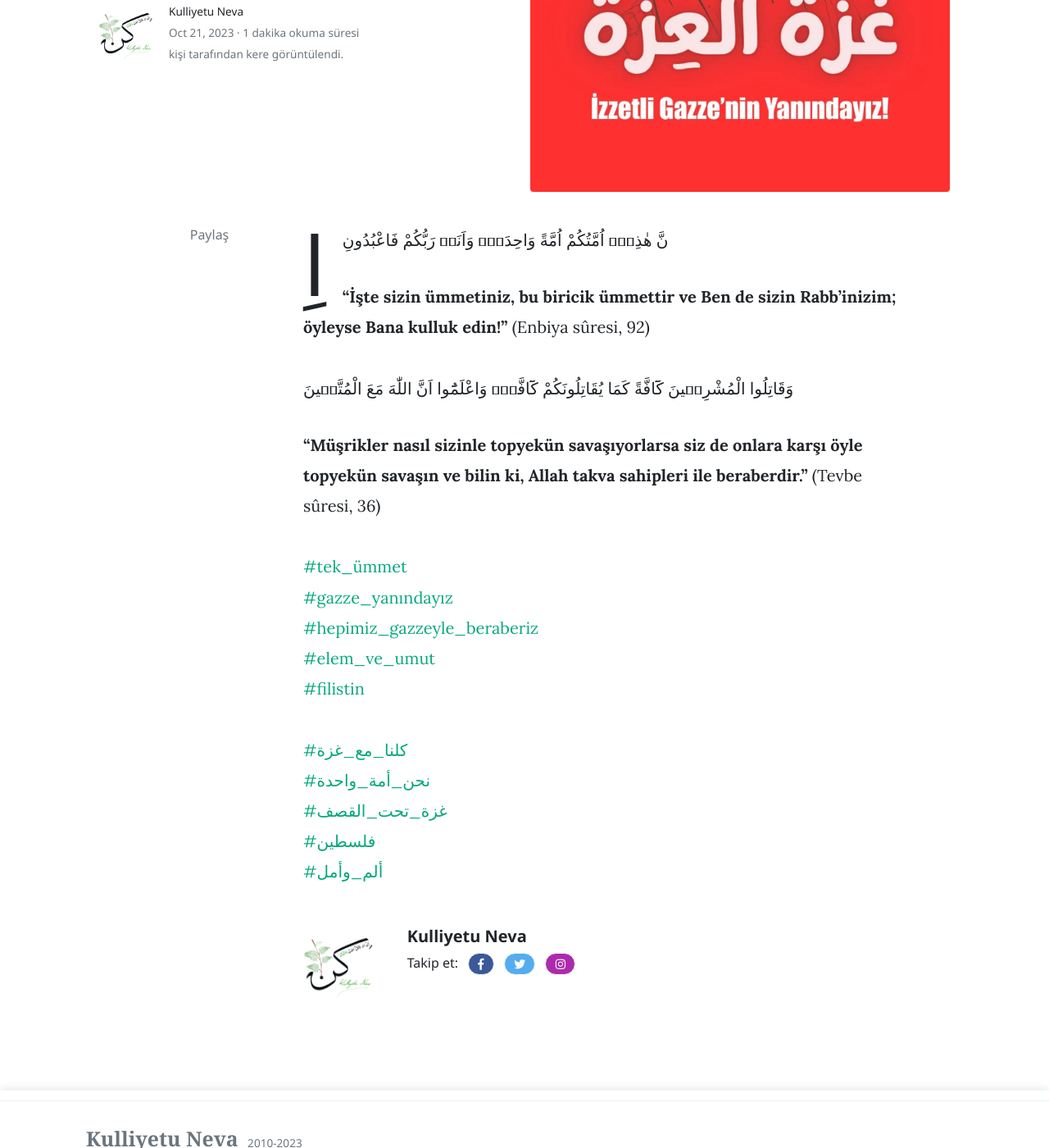
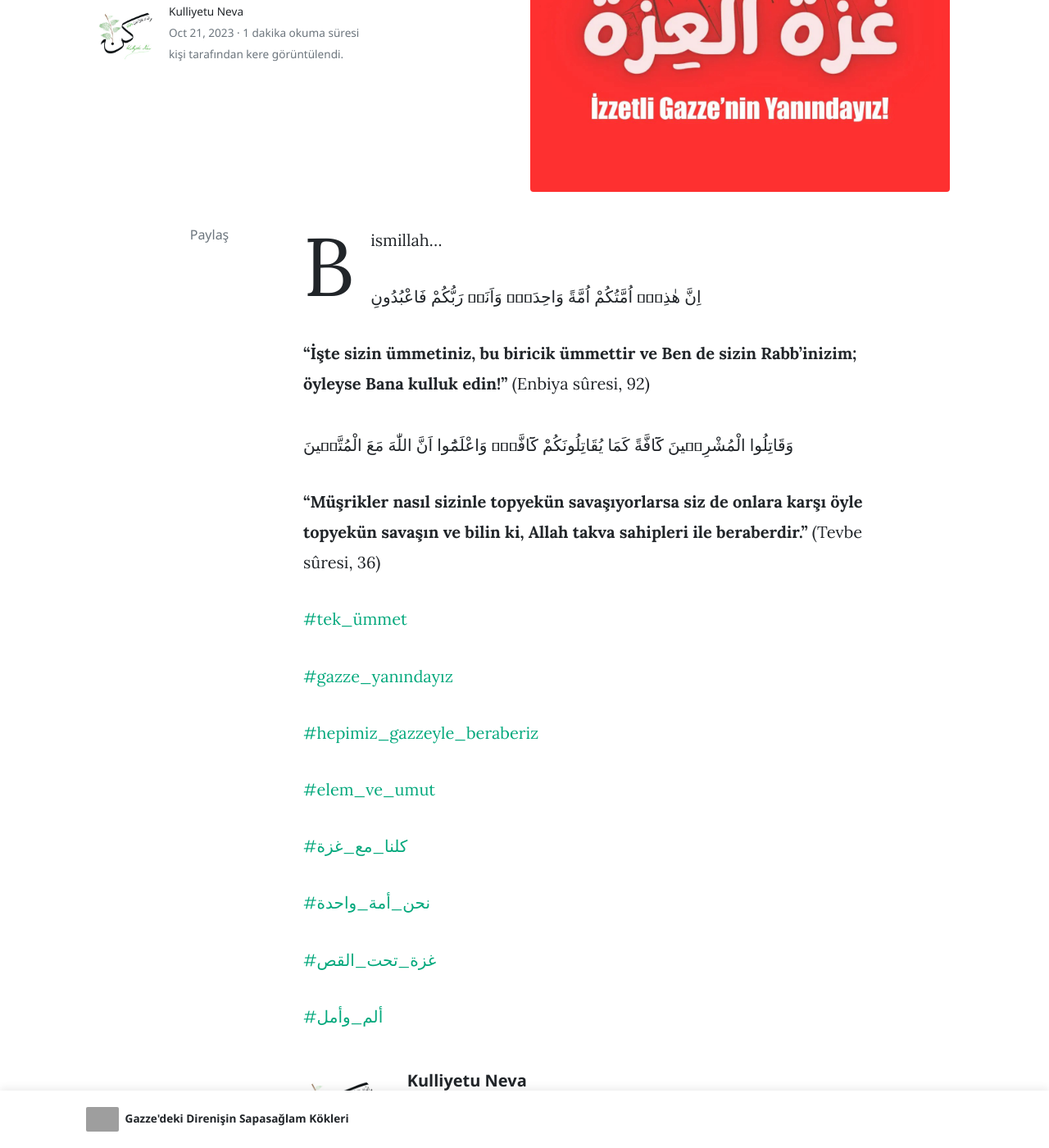
Before and after one commit to kulliyetuneva/website, a Jekyll site: the page built from _posts/2023-10-21-gazze-ile-uyanis-ahmed-es-seyyid.md, in a window 1280 px wide and 1400 px high, scrolled down 491 px. Shown: the whole window at 82% size. Built offline with Jekyll 4.4.1, drawn with Linux system fonts in a browser that asks for light colours; nearby versions of some CDN libraries; comment, search, counter and statistics services are not loaded; grey boxes are pictures that could not be loaded.

Commit message:
Update Yazı “2023-10-21-gazze-ile-uyanis-ahmed-es-seyyid”

```diff
--- a/_posts/2023-10-21-gazze-ile-uyanis-ahmed-es-seyyid.md
+++ b/_posts/2023-10-21-gazze-ile-uyanis-ahmed-es-seyyid.md
@@ -6,22 +6,28 @@
   - Gündeme Dair
 image: /assets/images/gazze.jpeg
 ---
+B﻿ismillah...
+
 اِنَّ هٰذِه۪ٓ اُمَّتُكُمْ اُمَّةً وَاحِدَةًۘ وَاَنَا۬ رَبُّكُمْ فَاعْبُدُونِ
 
 **"İşte sizin ümmetiniz, bu biricik ümmettir ve Ben de sizin Rabb’inizim; öyleyse Bana kulluk edin!"** (Enbiya sûresi, 92)\
 \
 وَقَاتِلُوا الْمُشْرِك۪ينَ كَٓافَّةً كَمَا يُقَاتِلُونَكُمْ كَٓافَّةًۜ وَاعْلَمُٓوا اَنَّ اللّٰهَ مَعَ الْمُتَّق۪ينَ
 
-**"Müşrikler nasıl sizinle topyekün savaşıyorlarsa siz de onlara karşı öyle topyekün savaşın ve bilin ki, Allah takva sahipleri ile beraberdir."** (Tevbe sûresi, 36)\
-\
-[\#tek_ümmet](https://www.facebook.com/hashtag/tek_%C3%BCmmet?__eep__=6&__cft__[0]=AZVgi0r0J-1w3HU9uy3Xtoli5pJ6m24JnoM6Yw1P5MfDwV9B_5tSlltD5Us5Cyua9_PouA6tRiAEMT7mXPPXpLDxVW9KE4kBncE9frOP5Hd-3e1eOcTeHojK1p4jRUW47dkKt_4AtoW83hd5rCT_EP1a9gG1K-TmS6lu0gMVDbCIng&__tn__=*NK*F)\
-[\#gazze_yanındayız](https://www.facebook.com/hashtag/gazze_yan%C4%B1nday%C4%B1z?__eep__=6&__cft__[0]=AZVgi0r0J-1w3HU9uy3Xtoli5pJ6m24JnoM6Yw1P5MfDwV9B_5tSlltD5Us5Cyua9_PouA6tRiAEMT7mXPPXpLDxVW9KE4kBncE9frOP5Hd-3e1eOcTeHojK1p4jRUW47dkKt_4AtoW83hd5rCT_EP1a9gG1K-TmS6lu0gMVDbCIng&__tn__=*NK*F)\
-[\#hepimiz_gazzeyle_beraberiz](https://www.facebook.com/hashtag/hepimiz_gazzeyle_beraberiz?__eep__=6&__cft__[0]=AZVgi0r0J-1w3HU9uy3Xtoli5pJ6m24JnoM6Yw1P5MfDwV9B_5tSlltD5Us5Cyua9_PouA6tRiAEMT7mXPPXpLDxVW9KE4kBncE9frOP5Hd-3e1eOcTeHojK1p4jRUW47dkKt_4AtoW83hd5rCT_EP1a9gG1K-TmS6lu0gMVDbCIng&__tn__=*NK*F)\
-[\#elem_ve_umut](https://www.facebook.com/hashtag/elem_ve_umut?__eep__=6&__cft__[0]=AZVgi0r0J-1w3HU9uy3Xtoli5pJ6m24JnoM6Yw1P5MfDwV9B_5tSlltD5Us5Cyua9_PouA6tRiAEMT7mXPPXpLDxVW9KE4kBncE9frOP5Hd-3e1eOcTeHojK1p4jRUW47dkKt_4AtoW83hd5rCT_EP1a9gG1K-TmS6lu0gMVDbCIng&__tn__=*NK*F)\
-[\#filistin](https://www.facebook.com/hashtag/filistin?__eep__=6&__cft__[0]=AZVgi0r0J-1w3HU9uy3Xtoli5pJ6m24JnoM6Yw1P5MfDwV9B_5tSlltD5Us5Cyua9_PouA6tRiAEMT7mXPPXpLDxVW9KE4kBncE9frOP5Hd-3e1eOcTeHojK1p4jRUW47dkKt_4AtoW83hd5rCT_EP1a9gG1K-TmS6lu0gMVDbCIng&__tn__=*NK*F)\
-\
-[\#كلنا\_مع\_غزة](https://www.facebook.com/hashtag/%D9%83%D9%84%D9%86%D8%A7_%D9%85%D8%B9_%D8%BA%D8%B2%D8%A9?__eep__=6&__cft__[0]=AZVgi0r0J-1w3HU9uy3Xtoli5pJ6m24JnoM6Yw1P5MfDwV9B_5tSlltD5Us5Cyua9_PouA6tRiAEMT7mXPPXpLDxVW9KE4kBncE9frOP5Hd-3e1eOcTeHojK1p4jRUW47dkKt_4AtoW83hd5rCT_EP1a9gG1K-TmS6lu0gMVDbCIng&__tn__=*NK*F)\
-[\#نحن\_أمة\_واحدة](https://www.facebook.com/hashtag/%D9%86%D8%AD%D9%86_%D8%A3%D9%85%D8%A9_%D9%88%D8%A7%D8%AD%D8%AF%D8%A9?__eep__=6&__cft__[0]=AZVgi0r0J-1w3HU9uy3Xtoli5pJ6m24JnoM6Yw1P5MfDwV9B_5tSlltD5Us5Cyua9_PouA6tRiAEMT7mXPPXpLDxVW9KE4kBncE9frOP5Hd-3e1eOcTeHojK1p4jRUW47dkKt_4AtoW83hd5rCT_EP1a9gG1K-TmS6lu0gMVDbCIng&__tn__=*NK*F)\
-[\#غزة\_تحت\_القصف](https://www.facebook.com/hashtag/%D8%BA%D8%B2%D8%A9_%D8%AA%D8%AD%D8%AA_%D8%A7%D9%84%D9%82%D8%B5%D9%81?__eep__=6&__cft__[0]=AZVgi0r0J-1w3HU9uy3Xtoli5pJ6m24JnoM6Yw1P5MfDwV9B_5tSlltD5Us5Cyua9_PouA6tRiAEMT7mXPPXpLDxVW9KE4kBncE9frOP5Hd-3e1eOcTeHojK1p4jRUW47dkKt_4AtoW83hd5rCT_EP1a9gG1K-TmS6lu0gMVDbCIng&__tn__=*NK*F)\
-[\#فلسطين](https://www.facebook.com/hashtag/%D9%81%D9%84%D8%B3%D8%B7%D9%8A%D9%86?__eep__=6&__cft__[0]=AZVgi0r0J-1w3HU9uy3Xtoli5pJ6m24JnoM6Yw1P5MfDwV9B_5tSlltD5Us5Cyua9_PouA6tRiAEMT7mXPPXpLDxVW9KE4kBncE9frOP5Hd-3e1eOcTeHojK1p4jRUW47dkKt_4AtoW83hd5rCT_EP1a9gG1K-TmS6lu0gMVDbCIng&__tn__=*NK*F)\
+**"Müşrikler nasıl sizinle topyekün savaşıyorlarsa siz de onlara karşı öyle topyekün savaşın ve bilin ki, Allah takva sahipleri ile beraberdir."** (Tevbe sûresi, 36)
+
+[\#tek_ümmet](https://www.facebook.com/hashtag/tek_%C3%BCmmet?__eep__=6&__cft__[0]=AZVgi0r0J-1w3HU9uy3Xtoli5pJ6m24JnoM6Yw1P5MfDwV9B_5tSlltD5Us5Cyua9_PouA6tRiAEMT7mXPPXpLDxVW9KE4kBncE9frOP5Hd-3e1eOcTeHojK1p4jRUW47dkKt_4AtoW83hd5rCT_EP1a9gG1K-TmS6lu0gMVDbCIng&__tn__=*NK*F)
+
+[\#gazze_yanındayız](https://www.facebook.com/hashtag/gazze_yan%C4%B1nday%C4%B1z?__eep__=6&__cft__[0]=AZVgi0r0J-1w3HU9uy3Xtoli5pJ6m24JnoM6Yw1P5MfDwV9B_5tSlltD5Us5Cyua9_PouA6tRiAEMT7mXPPXpLDxVW9KE4kBncE9frOP5Hd-3e1eOcTeHojK1p4jRUW47dkKt_4AtoW83hd5rCT_EP1a9gG1K-TmS6lu0gMVDbCIng&__tn__=*NK*F)
+
+[\#hepimiz_gazzeyle_beraberiz](https://www.facebook.com/hashtag/hepimiz_gazzeyle_beraberiz?__eep__=6&__cft__[0]=AZVgi0r0J-1w3HU9uy3Xtoli5pJ6m24JnoM6Yw1P5MfDwV9B_5tSlltD5Us5Cyua9_PouA6tRiAEMT7mXPPXpLDxVW9KE4kBncE9frOP5Hd-3e1eOcTeHojK1p4jRUW47dkKt_4AtoW83hd5rCT_EP1a9gG1K-TmS6lu0gMVDbCIng&__tn__=*NK*F)
+
+[\#elem_ve_umut](https://www.facebook.com/hashtag/elem_ve_umut?__eep__=6&__cft__[0]=AZVgi0r0J-1w3HU9uy3Xtoli5pJ6m24JnoM6Yw1P5MfDwV9B_5tSlltD5Us5Cyua9_PouA6tRiAEMT7mXPPXpLDxVW9KE4kBncE9frOP5Hd-3e1eOcTeHojK1p4jRUW47dkKt_4AtoW83hd5rCT_EP1a9gG1K-TmS6lu0gMVDbCIng&__tn__=*NK*F)
+
+[\#كلنا\_مع\_غزة](https://www.facebook.com/hashtag/%D9%83%D9%84%D9%86%D8%A7_%D9%85%D8%B9_%D8%BA%D8%B2%D8%A9?__eep__=6&__cft__[0]=AZVgi0r0J-1w3HU9uy3Xtoli5pJ6m24JnoM6Yw1P5MfDwV9B_5tSlltD5Us5Cyua9_PouA6tRiAEMT7mXPPXpLDxVW9KE4kBncE9frOP5Hd-3e1eOcTeHojK1p4jRUW47dkKt_4AtoW83hd5rCT_EP1a9gG1K-TmS6lu0gMVDbCIng&__tn__=*NK*F)
+
+[\#نحن\_أمة\_واحدة](https://www.facebook.com/hashtag/%D9%86%D8%AD%D9%86_%D8%A3%D9%85%D8%A9_%D9%88%D8%A7%D8%AD%D8%AF%D8%A9?__eep__=6&__cft__[0]=AZVgi0r0J-1w3HU9uy3Xtoli5pJ6m24JnoM6Yw1P5MfDwV9B_5tSlltD5Us5Cyua9_PouA6tRiAEMT7mXPPXpLDxVW9KE4kBncE9frOP5Hd-3e1eOcTeHojK1p4jRUW47dkKt_4AtoW83hd5rCT_EP1a9gG1K-TmS6lu0gMVDbCIng&__tn__=*NK*F)
+
+[\#غزة\_تحت\_القص](https://www.facebook.com/hashtag/%D8%BA%D8%B2%D8%A9_%D8%AA%D8%AD%D8%AA_%D8%A7%D9%84%D9%82%D8%B5%D9%81?__eep__=6&__cft__[0]=AZVgi0r0J-1w3HU9uy3Xtoli5pJ6m24JnoM6Yw1P5MfDwV9B_5tSlltD5Us5Cyua9_PouA6tRiAEMT7mXPPXpLDxVW9KE4kBncE9frOP5Hd-3e1eOcTeHojK1p4jRUW47dkKt_4AtoW83hd5rCT_EP1a9gG1K-TmS6lu0gMVDbCIng&__tn__=*NK*F)
+
 [\#ألم_وأمل](https://www.facebook.com/hashtag/%D8%A3%D9%84%D9%85_%D9%88%D8%A3%D9%85%D9%84?__eep__=6&__cft__[0]=AZVgi0r0J-1w3HU9uy3Xtoli5pJ6m24JnoM6Yw1P5MfDwV9B_5tSlltD5Us5Cyua9_PouA6tRiAEMT7mXPPXpLDxVW9KE4kBncE9frOP5Hd-3e1eOcTeHojK1p4jRUW47dkKt_4AtoW83hd5rCT_EP1a9gG1K-TmS6lu0gMVDbCIng&__tn__=*NK*F)
```
